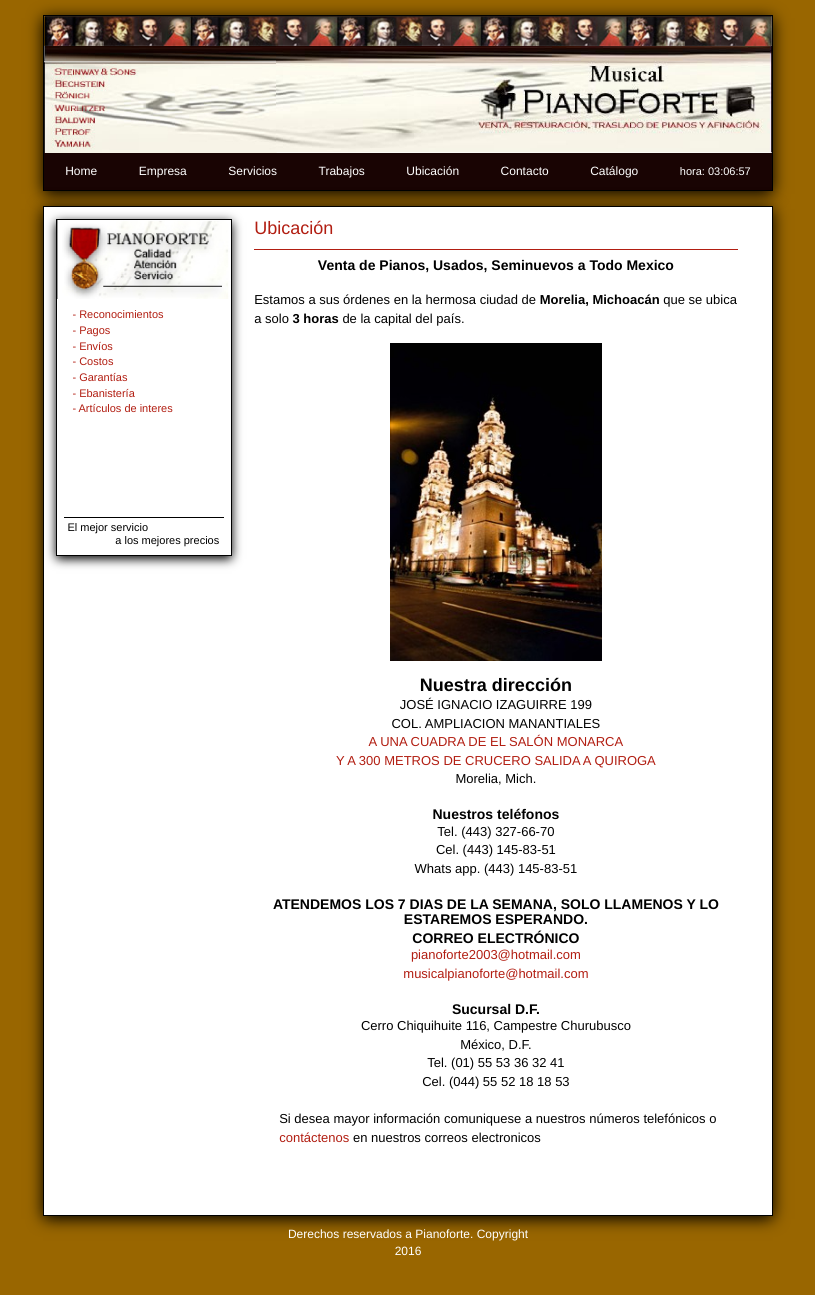
After one commit to mjsolutions/pianosendf, a PHP site: page /ubicacion.php in a window 1280 px wide. The commit adds this page. Shown: the whole page, without its empty margins (232-1047 px from the left). Run offline with PHP 8.4, Linux system fonts and the light colour scheme.

Commit message:
Terminado ubicacion.php

```diff
--- a/css/styles.css
+++ b/css/styles.css
@@ -114,11 +114,17 @@ body {
 .padding-top3 {
 	padding-top: 3px;
 }
+.padding-top15 {
+	padding-top: 15px;
+}
 .padding-left3 {
 	padding-left: 3px;
 }
 .padding-left12 {
 	padding-left: 12px;
+}
+.padding-left25 {
+	padding-left: 25px;
 }
 .padding-right12 {
 	padding-right: 12px;
@@ -136,6 +142,9 @@ body {
 }
 .padding-bottom10 {
 	padding-bottom: 10px;
+}
+.padding-bottom15 {
+	padding-bottom: 15px;
 }
 /*MARGINS*/
 .nomargin {
--- a/header.php
+++ b/header.php
@@ -19,8 +19,8 @@
 				<a href="empresa.php">Empresa</a>
 				<a href="servicios.php">Servicios</a>
 				<a href="trabajos.php">Trabajos</a>
-				<a href="#">Ubicación</a>
-				<a href="#">Contacto</a>
+				<a href="ubicacion.php">Ubicación</a>
+				<a href="contacto.php">Contacto</a>
 				<a href="#">Catálogo</a>
 				<span id="reloj"></span>
 			</div>
--- /dev/null
+++ b/ubicacion.php
@@ -0,0 +1,62 @@
+<!DOCTYPE html>
+<html lang="es">
+<head>
+	<meta charset="UTF-8">
+	<meta name="viewport" content="width=device-width, initial-scale=1, user-scalable=no">
+	<meta http-equiv="X-UA-Compatible" content="IE=edge">
+	<title>Ubicación | MusicalPianoforte</title>
+	<?php include "header.php"; ?>
+
+		<div class="row contenido">
+			<!-- Aside -->
+			<?php include "aside.php" ?>
+			<!-- Fin del aside -->
+
+			<!-- Contenido principal -->
+			<div class="col-md-9 padding-lr22">
+				<h4 class="red underline nomargin padding-bottom10">Ubicación</h4>
+				<h5 class="text-center nomargin padding-tb8"><b>Venta de Pianos, Usados, Seminuevos a Todo Mexico</b></h5>
+
+				<div class="col-md-12 nopadding margin-bottom50 margin-top10 font13">
+
+					<p class="nomargin">Estamos a sus órdenes en la hermosa ciudad de <b>Morelia, Michoacán</b> que se ubica a solo <b>3 horas</b> de la capital del país.</p>
+
+					<div class="col-md-6 padding-top15 padding-bottom15 col-center">
+						<img src="images/catedral_de_morelia_por_la_noche.jpg" alt="" class="img-responsive">
+					</div>
+
+					<h4 class="text-center nomargin ">
+						<b>Nuestra dirección</b>
+					</h4>
+					<p class="text-center nomargin">JOSÉ IGNACIO IZAGUIRRE 199</p>
+					<p class="text-center nomargin">COL. AMPLIACION MANANTIALES</p>
+					<p class="text-center nomargin red">A UNA CUADRA DE EL SALÓN MONARCA</p>
+					<p class="text-center nomargin red">Y A 300 METROS DE CRUCERO SALIDA A QUIROGA</p>
+					<p class="text-center nomargin">Morelia, Mich.</p><br>
+
+					<h5 class="text-center nomargin"><b>Nuestros teléfonos</b></h5>
+					<p class="text-center nomargin">Tel. (443) 327-66-70</p>
+					<p class="text-center nomargin">Cel. (443) 145-83-51</p>
+					<p class="text-center nomargin">Whats app. (443) 145-83-51 </p><br>
+
+					<h5 class="text-center nomargin"><b>ATENDEMOS LOS 7 DIAS DE LA SEMANA, SOLO LLAMENOS Y LO ESTAREMOS ESPERANDO.</b></h5>
+					<h5 class="text-center nomargin padding-top3"><b>CORREO ELECTRÓNICO</b></h5>
+					<p class="text-center nomargin"><a href="mailto:pianoforte2003@hotmail.com" class="red">pianoforte2003@hotmail.com</a></p>
+					<p class="text-center nomargin"><a href="mailto:musicalpianoforte@hotmail.com" class="red">musicalpianoforte@hotmail.com</a></p><br>
+
+					<h5 class="text-center nomargin"><b>Sucursal D.F.</b></h5>
+					<p class="text-center nomargin">Cerro Chiquihuite 116, Campestre Churubusco</p>
+					<p class="text-center nomargin">México, D.F.</p>
+					<p class="text-center nomargin">Tel. (01) 55 53 36 32 41</p>
+					<p class="text-center nomargin">Cel. (044) 55 52 18 18 53</p><br>
+
+					<p class="nomargin padding-left25">Si desea mayor información comuniquese a nuestros números telefónicos o <a href="contacto.php" class="red">contáctenos</a> en nuestros correos electronicos</p>
+
+				</div>
+
+			</div>
+			<!-- Fin del contenido principal -->
+		</div>
+		<?php include "footer.php"; ?>
+</body>
+</html>
```
Also changed, not shown: contacto.php (added, +77 -0 lines), images/catedral_de_morelia_por_la_noche.jpg (added).
